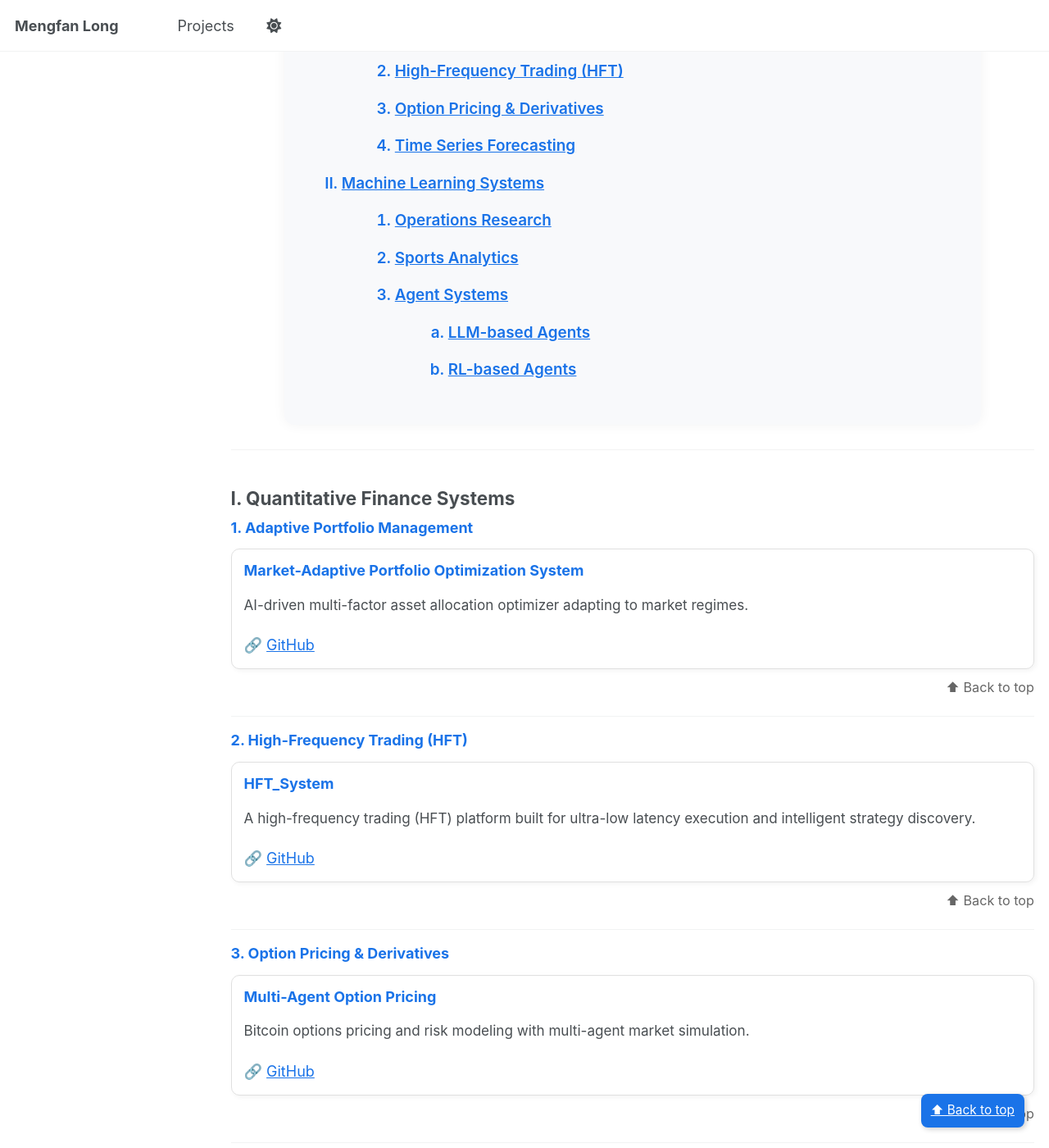
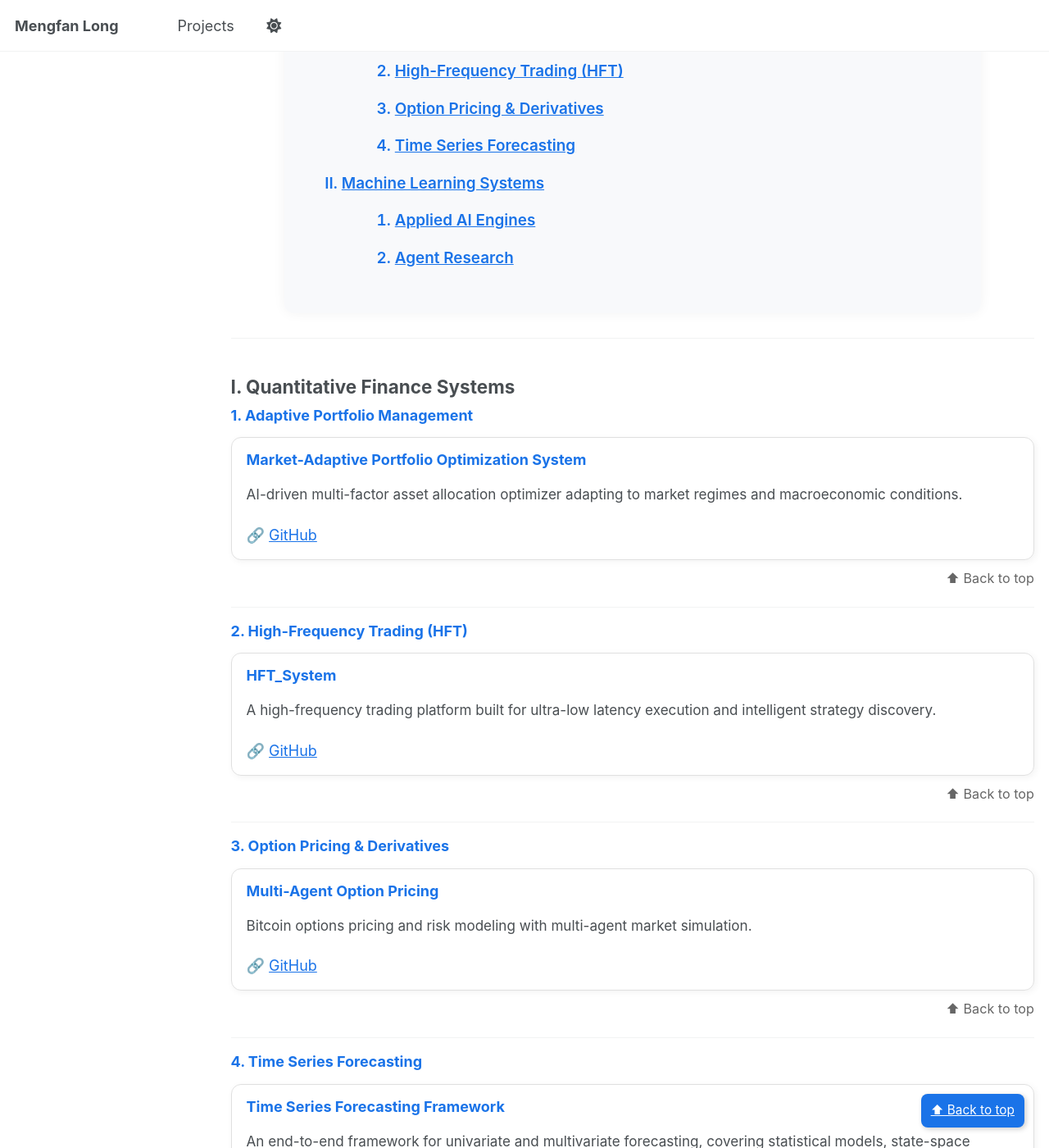
Before and after one commit to kevinlmf/kevinlmf.github.io, a Jekyll site: the page built from _pages/projects.md, in a window 1280 px wide and 1400 px high, scrolled down 400 px. Shown: the whole window at 82% size. Built offline with Jekyll 4.4.1, drawn with Linux system fonts in a browser that asks for light colours; a script that is not in the unit is left out; some of the changed text lies outside the part shown.

Commit message:
Refactor project sections and enhance descriptions
Updated project descriptions and reorganized sections in projects.md.

```diff
--- a/_pages/projects.md
+++ b/_pages/projects.md
@@ -26,14 +26,8 @@ A comprehensive collection of research and engineering projects spanning **quant
     </li>
     <li><a href="#ml">Machine Learning Systems</a>
       <ol style="list-style-type: decimal; margin-top:10px; margin-left:25px;">
-        <li><a href="#or">Operations Research</a></li>
-        <li><a href="#sports">Sports Analytics</a></li>
-        <li><a href="#agent">Agent Systems</a>
-          <ol style="list-style-type: lower-alpha; margin-top:10px; margin-left:25px;">
-            <li><a href="#llm-agents">LLM-based Agents</a></li>
-            <li><a href="#rl-agents">RL-based Agents</a></li>
-          </ol>
-        </li>
+        <li><a href="#applied-ai">Applied AI Engines</a></li>
+        <li><a href="#agent">Agent Research</a></li>
       </ol>
     </li>
   </ol>
@@ -47,7 +41,7 @@ A comprehensive collection of research and engineering projects spanning **quant
 
 <div class="proj-card">
   <h3>Market-Adaptive Portfolio Optimization System</h3>
-  <p>AI-driven multi-factor asset allocation optimizer adapting to market regimes.</p>
+  <p>AI-driven multi-factor asset allocation optimizer adapting to market regimes and macroeconomic conditions.</p>
   🔗 <a href="https://github.com/kevinlmf/Portfolio_Optimization_system" target="_blank">GitHub</a>
 </div>
 
@@ -59,12 +53,11 @@ A comprehensive collection of research and engineering projects spanning **quant
 
 <div class="proj-card">
   <h3>HFT_System</h3>
-  <p>A high-frequency trading (HFT) platform built for ultra-low latency execution and intelligent strategy discovery.</p>
+  <p>A high-frequency trading platform built for ultra-low latency execution and intelligent strategy discovery.</p>
   🔗 <a href="https://github.com/kevinlmf/HFT_Trading_System" target="_blank">GitHub</a>
 </div>
 
 <p class="back-top"><a href="#top">⬆ Back to top</a></p>
-
 
 ---
 
@@ -79,11 +72,12 @@ A comprehensive collection of research and engineering projects spanning **quant
 <p class="back-top"><a href="#top">⬆ Back to top</a></p>
 
 ---
+
 ### <a id="timeseries"></a> 4. Time Series Forecasting
 
 <div class="proj-card">
   <h3>Time Series Forecasting Framework</h3>
-  <p>End-to-end framework for univariate and multivariate time series forecasting, covering statistical models, state-space methods, and deep learning architectures.</p>
+  <p>An end-to-end framework for univariate and multivariate forecasting, covering statistical models, state-space methods, and deep learning architectures.</p>
   🔗 <a href="https://github.com/kevinlmf/Time_Series_Forecasting" target="_blank">GitHub</a>
 </div>
 
@@ -93,23 +87,17 @@ A comprehensive collection of research and engineering projects spanning **quant
 
 ## <a id="ml"></a> II. Machine Learning Systems
 
-### <a id="or"></a> 1. Operations Research
+### <a id="applied-ai"></a> 1. Applied AI Engines
 
 <div class="proj-card">
   <h3>JAX Inventory Optimizer</h3>
-  <p>High-performance RL-based optimizer for stochastic inventory management and EOQ systems.</p>
+  <p>A <b>high-performance RL-based optimizer</b> for stochastic inventory management.</p>
   🔗 <a href="https://github.com/kevinlmf/JAX_Inventory_Optimizer" target="_blank">GitHub</a>
 </div>
 
-<p class="back-top"><a href="#top">⬆ Back to top</a></p>
-
----
-
-### <a id="sports"></a> 2. Sports Analytics
-
 <div class="proj-card">
   <h3>Sports Injury Risk</h3>
-  <p>ML models for athlete injury prediction based on physiological metrics.</p>
+  <p><b>Machine learning models</b> for athlete injury prediction using physiological and biomechanical metrics.</p>
   🔗 <a href="https://github.com/kevinlmf/Sports_Injury_Prediction" target="_blank">GitHub</a>
 </div>
 
@@ -117,32 +105,24 @@ A comprehensive collection of research and engineering projects spanning **quant
 
 ---
 
-### <a id="agent"></a> 3. Agent Systems
-
-#### <a id="llm-agents"></a> (a) LLM-based Agents
+### <a id="agent"></a> 2. Agent Research
 
 <div class="proj-card special">
   <h3>LLM-based Multi-Agent System</h3>
-  <p>Language-model-driven agent system for reasoning, tool use, and multi-agent orchestration — integrating LangChain, CrewAI, and AutoGen with real-time data workflows.</p>
+  <p>A <b>language-model-driven agent framework</b> for reasoning, tool use, and orchestration — integrating LangChain, CrewAI, and AutoGen to enable dynamic collaboration among specialized agents in real time.</p>
   🔗 <a href="https://github.com/kevinlmf/LLM-based-Multi-Agent-System" target="_blank">GitHub</a>
 </div>
-
-<p class="back-top"><a href="#top">⬆ Back to top</a></p>
-
----
-
-#### <a id="rl-agents"></a> (b) RL-based Agents
 
 <div class="proj-row">
   <div class="proj-card">
     <h3>AI Psychology Assistant</h3>
-    <p>Reinforcement learning–aligned conversational agent for behavioral reasoning, dialogue management, and emotional modeling.</p>
+    <p>A <b>reinforcement learning–aligned conversational agent</b> for behavioral reasoning, dialogue management, and emotional modeling — exploring intersections between cognitive science and intelligent systems.</p>
     🔗 <a href="https://github.com/kevinlmf/AI_psychology_assistant" target="_blank">GitHub</a>
   </div>
 
   <div class="proj-card">
     <h3>Multi-Agent Poker System</h3>
-    <p>Safe multi-agent reinforcement learning framework for strategic poker decision-making and equilibrium exploration.</p>
+    <p>A <b>safe multi-agent reinforcement learning</b> framework for strategic poker decision-making and equilibrium exploration — simulating competitive and cooperative dynamics under uncertainty.</p>
     🔗 <a href="https://github.com/kevinlmf/MultiAgent_Poker" target="_blank">GitHub</a>
   </div>
 </div>
@@ -169,11 +149,16 @@ p { line-height: 1.6; font-size: 0.95em; }
   flex: 1;
   min-width: 300px;
   border: 1px solid #e0e0e0;
-  border-radius: 10px;
-  padding: 15px;
-  margin-top: 15px;
-  box-shadow: 2px 2px 6px rgba(0,0,0,0.05);
+  border-radius: 12px;
+  padding: 16px 18px;
+  margin-top: 16px;
+  box-shadow: 2px 2px 8px rgba(0,0,0,0.05);
   background: #fff;
+  transition: transform 0.15s ease, box-shadow 0.15s ease;
+}
+.proj-card:hover {
+  transform: translateY(-3px);
+  box-shadow: 2px 4px 10px rgba(0,0,0,0.08);
 }
 
 .proj-row {
```
